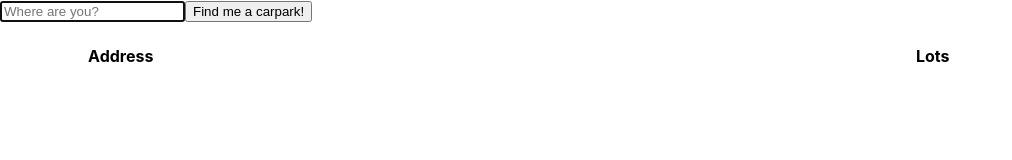
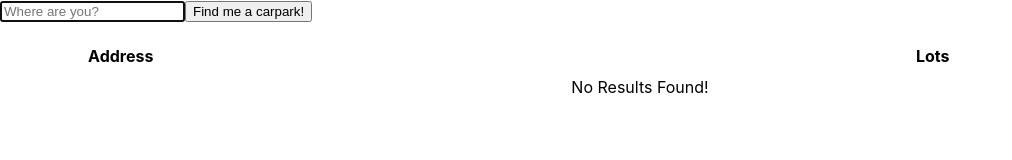
Before and after one commit to ParknRoll/peCar-Parker, a React (Create React App) app: page / in a window 1280 px wide. Shown: the top 160 px of the page, without its empty margins (0-1012 px from the left). Built offline with nearby package versions, Linux system fonts and the light colour scheme.

Commit message:
added "No Results Found!" when no results found

```diff
--- a/src/components/Display.jsx
+++ b/src/components/Display.jsx
@@ -33,12 +33,16 @@ const Display = (props) => {
         <Header style={{ flex: 3 }}>Address</Header>
         <Header>Lots</Header>
       </Park>
-      {props.carparks.map((carpark) => (
-        <Park key={carpark.carpark_no}>
-          <Info style={{ flex: 3 }}>{carpark.address}</Info>
-          <Info>{`${carpark.lots_available} / ${carpark.lots_total}`}</Info>
-        </Park>
-      ))}
+      {props.carparks.length === 0 ? (
+        <div style={{ textAlign: "center" }}>No Results Found!</div>
+      ) : (
+        props.carparks.map((carpark) => (
+          <Park key={carpark.carpark_no}>
+            <Info style={{ flex: 3 }}>{carpark.address}</Info>
+            <Info>{`${carpark.lots_available} / ${carpark.lots_total}`}</Info>
+          </Park>
+        ))
+      )}
     </Container>
   );
 };
```
